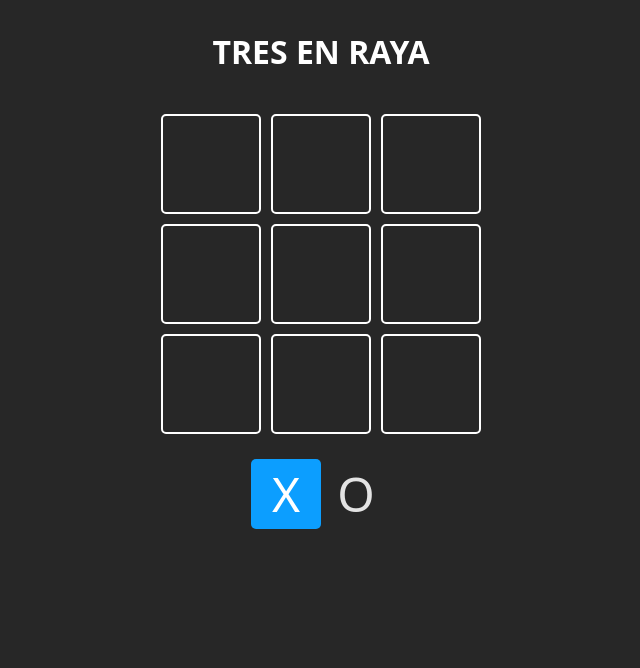
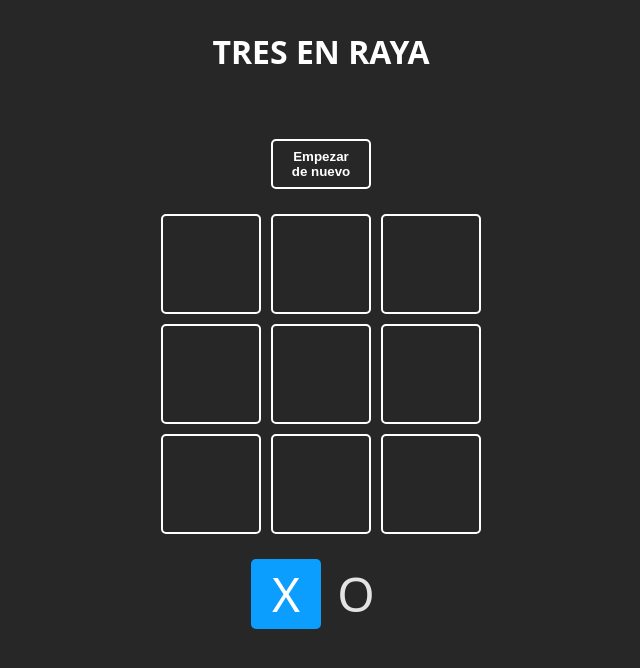
Before and after one commit to luy06D/Tres_enRaya, a React (Vite) app: page / in a window 1280 px wide. Shown: the top 668 px of the page, without its empty margins (319-959 px from the left). Built offline with nearby package versions, Linux system fonts and the light colour scheme.

Commit message:
Separando Square y constans

```diff
--- a/src/App.jsx
+++ b/src/App.jsx
@@ -1,36 +1,7 @@
 import { useState } from "react"
 import confetti from "canvas-confetti";
-
-
-const TURNS = {
-  X: 'X',
-  O: 'O'
-}
-
-const Square = ({children, isSelected, updateBoard, index}) =>{
-
-  const className = `square ${isSelected ? 'is-selected' : ''}`;
-  const handleClick  = () => {
-    updateBoard(index)
-  }
-  return (
-    <div onClick={handleClick} className={className}>
-      {children}
-    </div>
-  )
-}
-
-const WINNER_COMBOS = [
-  [0, 1 ,2 ],
-  [3, 4 ,5 ],
-  [6, 7 ,8 ],
-  [0, 3 ,6 ],
-  [1, 4 ,7 ],
-  [2, 5 ,8 ],
-  [0, 4 ,8 ],
-  [2, 4 ,6 ]
-]
-
+import { Square } from "./components/Square";
+import { TURNS, WINNER_COMBOS } from "./constans";
 
 function App() {
   // Creamos un array con 9 elementos
@@ -107,6 +78,7 @@ function App() {
   return (
     <main className="board">
       <h1>TRES EN RAYA</h1>
+      <button className="btnReset" onClick={resetGame}>Empezar de nuevo</button>
       <section className="game">
         {
           board.map((_ ,index) =>{
--- /dev/null
+++ b/src/components/Square.jsx
@@ -0,0 +1,14 @@
+
+// Logica para actualizar el tablero con cada click
+export const Square = ({children, isSelected, updateBoard, index}) =>{
+
+    const className = `square ${isSelected ? 'is-selected' : ''}`;
+    const handleClick  = () => {
+      updateBoard(index)
+    }
+    return (
+      <div onClick={handleClick} className={className}>
+        {children}
+      </div>
+    )
+  }
--- /dev/null
+++ b/src/constans.js
@@ -0,0 +1,18 @@
+// Constante para los turnos
+export const TURNS = {
+    X: 'X',
+    O: 'O'
+  }
+
+
+//Constante para los posibles jugadas ganadoras
+export  const WINNER_COMBOS = [
+    [0, 1 ,2 ],
+    [3, 4 ,5 ],
+    [6, 7 ,8 ],
+    [0, 3 ,6 ],
+    [1, 4 ,7 ],
+    [2, 5 ,8 ],
+    [0, 4 ,8 ],
+    [2, 4 ,6 ]
+  ]
--- a/src/index.css
+++ b/src/index.css
@@ -52,6 +52,7 @@ body {
   font-weight: bold;
   cursor: pointer;
 }
+
 
 .board button:hover {
   background: #fdfdfd;
```
